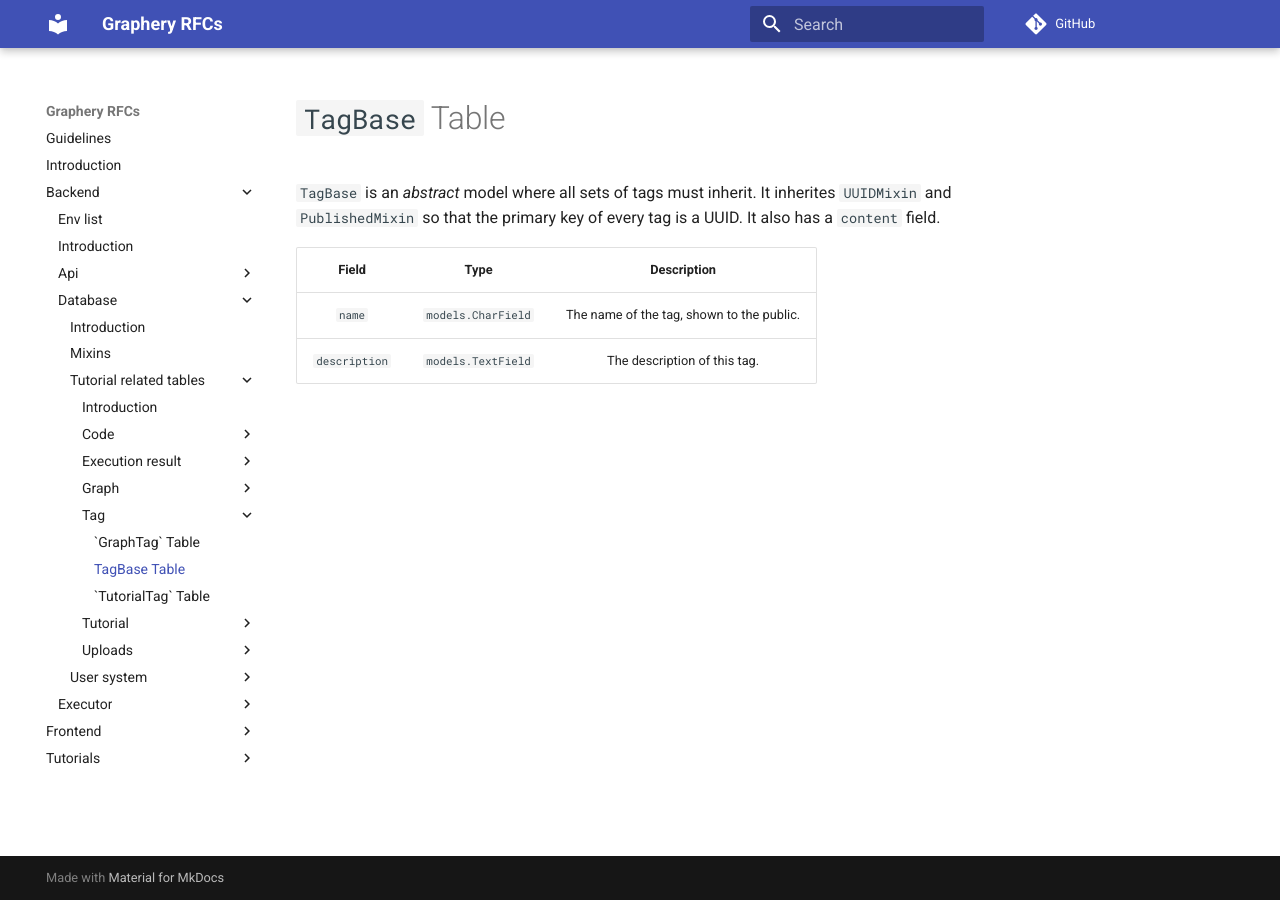
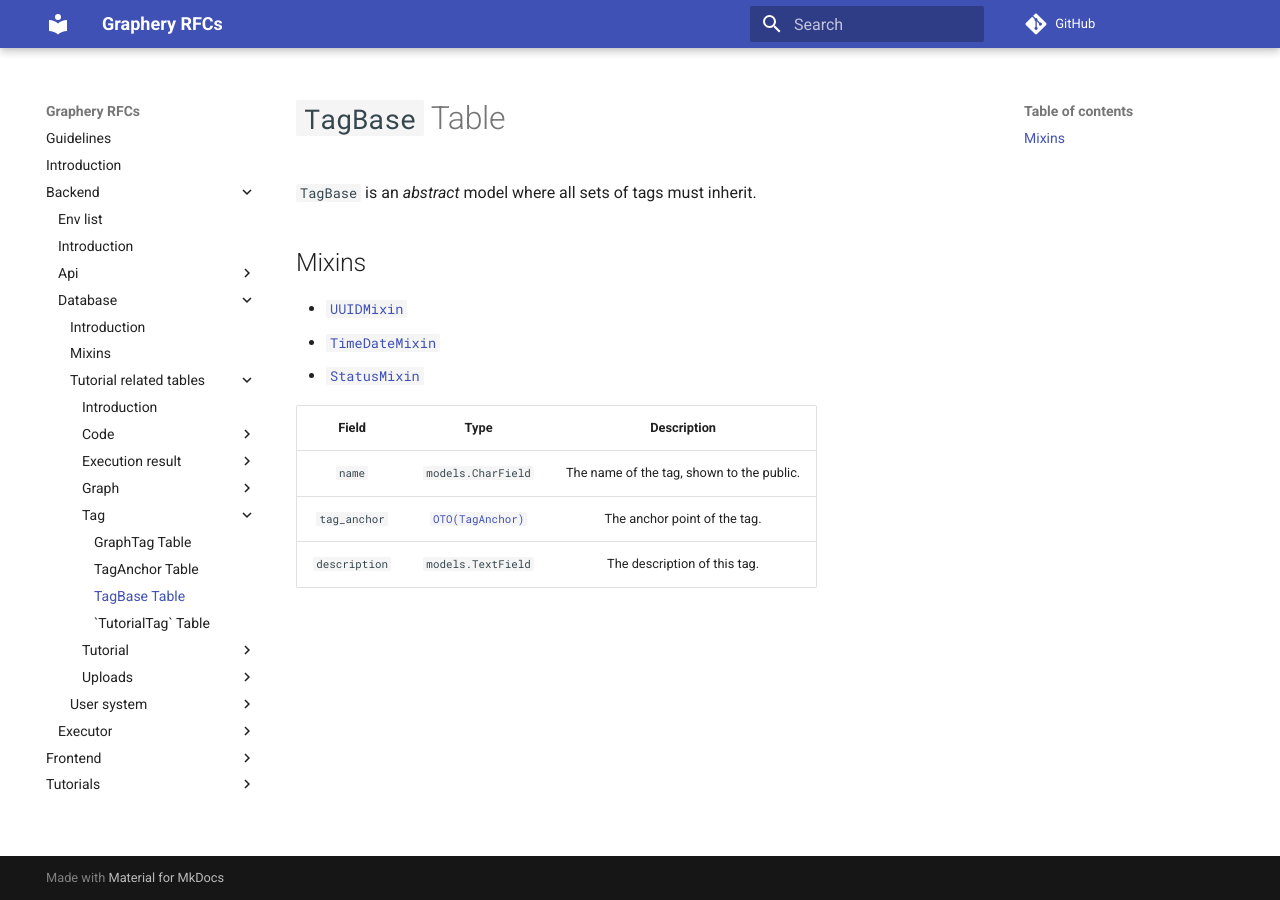
Before and after one commit to Reed-CompBio/GrapheryRFCs, an MkDocs documentation site: the page built from RFCs/backend/database/tutorial_related_tables/tag/tag_base_table.md, in a window 1280 px wide. Built offline with MkDocs 1.6.1 and Material for MkDocs 9.7.7, drawn with Linux system fonts in a browser that asks for light colours; comment, search, counter and statistics services are not loaded.

```diff
--- a/RFCs/backend/database/tutorial_related_tables/tag/tag_base_table.md
+++ b/RFCs/backend/database/tutorial_related_tables/tag/tag_base_table.md
@@ -1,8 +1,15 @@
 # `TagBase` Table
 
-`TagBase` is an _abstract_ model where all sets of tags must inherit. It inherites `UUIDMixin` and `PublishedMixin` so that the primary key of every tag is a UUID. It also has a `content` field.
+`TagBase` is an _abstract_ model where all sets of tags must inherit.
 
-|     Field     |        Type        |                Description                |
-| :-----------: | :----------------: | :---------------------------------------: |
-|    `name`     | `models.CharField` | The name of the tag, shown to the public. |
-| `description` | `models.TextField` |       The description of this tag.        |
+## Mixins
+
+*   [`UUIDMixin`](/RFCs/backend/database/mixins.md#UUIDMixin)
+*   [`TimeDateMixin`](/RFCs/backend/database/mixins.md#TimeDateMixin)
+*   [`StatusMixin`](/RFCs/backend/database/mixins.md#StatusMixin)
+
+|     Field     |                   Type                    |                Description                |
+| :-----------: | :---------------------------------------: | :---------------------------------------: |
+|    `name`     |            `models.CharField`             | The name of the tag, shown to the public. |
+| `tag_anchor`  | [`OTO(TagAnchor)`](./tag_anchor_table.md) |       The anchor point of the tag.        |
+| `description` |            `models.TextField`             |       The description of this tag.        |
```
Also changed, not shown: RFCs/backend/database/tutorial_related_tables/graph/graph_anchor_table.md (+5 -5 lines), RFCs/backend/database/tutorial_related_tables/graph/graph_description_<lang>_table.md (deleted, +0 -11 lines), RFCs/backend/database/tutorial_related_tables/graph/graph_description_base_table.md (deleted, +0 -18 lines), RFCs/backend/database/tutorial_related_tables/graph/graph_description_table.md (added, +19 -0 lines), RFCs/backend/database/tutorial_related_tables/tag/tag_anchor_table.md (added, +13 -0 lines), RFCs/backend/database/tutorial_related_tables/tutorial/tutorial_anchor_table.md (+5 -5 lines), RFCs/backend/database/tutorial_related_tables/tutorial/tutorial_translation_<lang>.md (deleted, +0 -11 lines), RFCs/backend/database/tutorial_related_tables/tutorial/tutorial_translation_base_table.md (deleted, +0 -20 lines), RFCs/backend/database/tutorial_related_tables/tutorial/tutorial_translation_table.md (added, +21 -0 lines).
